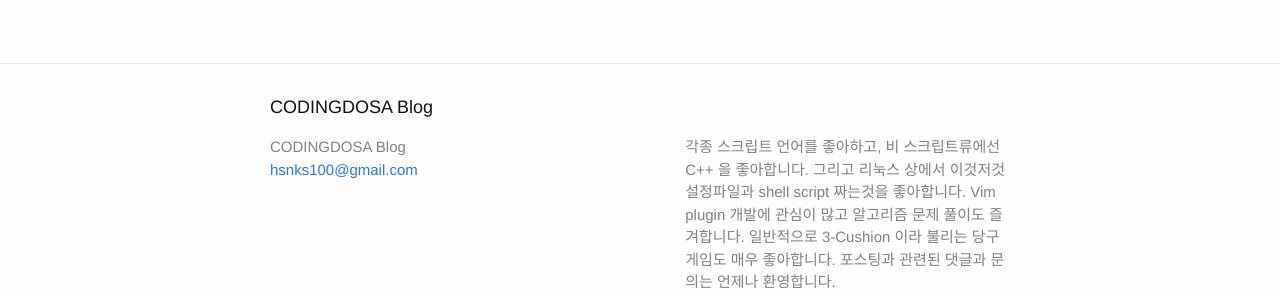
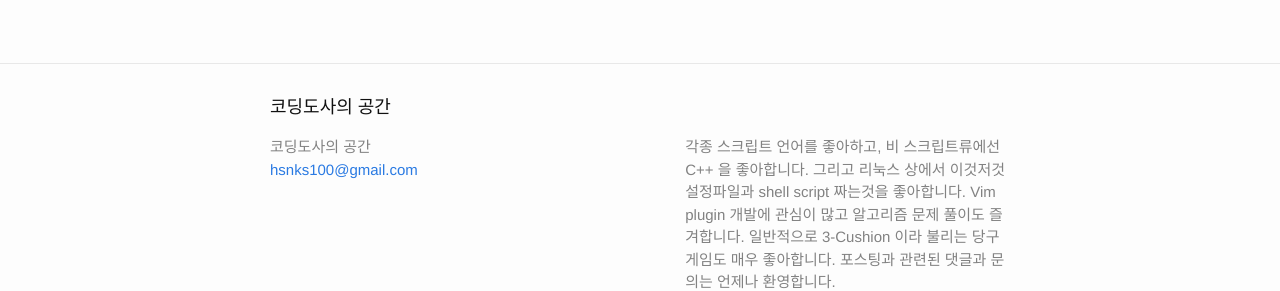
Before and after one commit to hsnks100/hsnks100.github.io.bak, a Jekyll site: the page built from index.html, in a window 1280 px wide and 900 px high, scrolled down 750 px. Shown: the part 546-837 px from the top of the window. Built offline with Jekyll 4.4.1, drawn with Linux system fonts in a browser that asks for light colours; the list of posts is cut into pages by our own code; some of the changed text lies outside the part shown.

Commit message:
/home/ksoo/kimrc

```diff
--- a/_config.yml
+++ b/_config.yml
@@ -6,7 +6,7 @@
 # 'jekyll serve'. If you change this file, please restart the server process.
 
 # Site settings
-title: CODINGDOSA Blog
+title: 코딩도사의 공간
 email: hsnks100@gmail.com
 description: > # this means to ignore newlines until "baseurl:"
     각종 스크립트 언어를 좋아하고, 비 스크립트류에선 C++ 을 좋아합니다.
```
